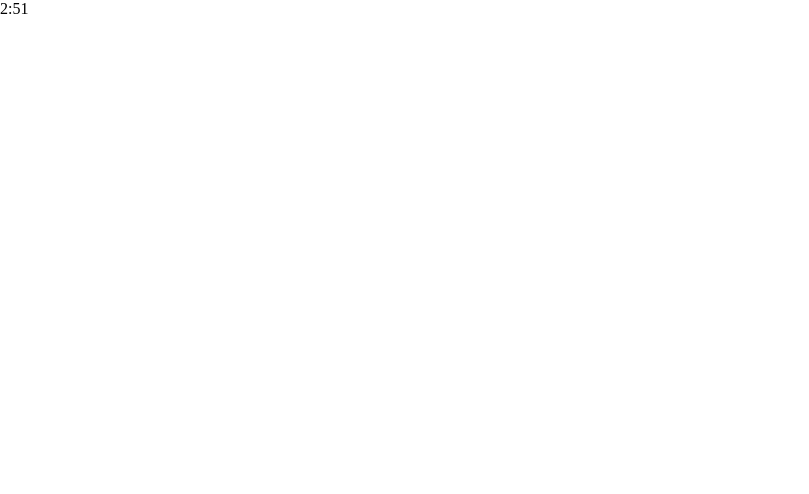
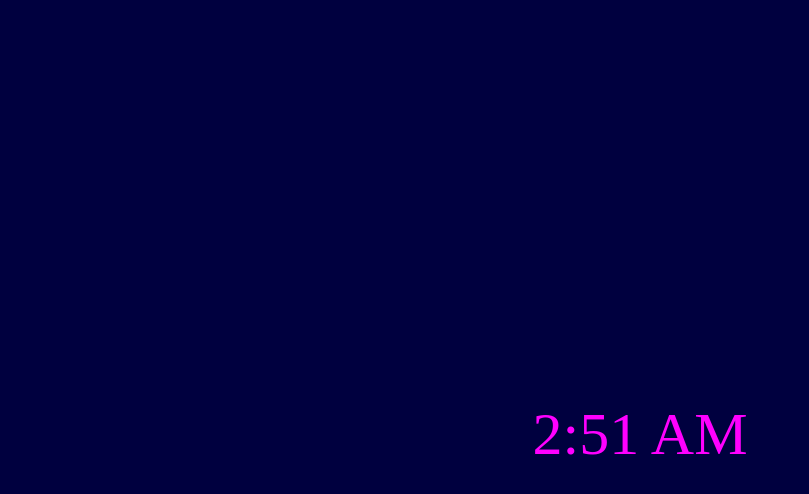
Before and after one commit to kchambers0/alarm_clock, a website: page public/index.html in a window 1280 px wide. Shown: the whole page, without its empty margins (0-809 px from the left). Drawn offline with nearby package versions, Linux system fonts and the light colour scheme.

Commit message:
Updated styles

```diff
--- a/public/css/main.less
+++ b/public/css/main.less
@@ -111,3 +111,21 @@ a{
 .col-12{
   width:100%
 }
+
+
+
+
+/* styles */
+
+body{
+  background-color:#00003f;
+}
+.time{
+  display:block;
+  font-size:60px;
+  position:absolute;
+  top:50%;
+  left:50%;
+  transform:translate(-50%);
+  color:#ff00ff;
+}
--- a/public/index.html
+++ b/public/index.html
@@ -11,14 +11,27 @@
     </body>
     <script src="https://ajax.googleapis.com/ajax/libs/jquery/3.2.1/jquery.min.js"></script>
     <script>
+    //create anonymous function. So that there are no namespace conflicts.
     	$(function(){
+            //create new alarm_clock object
             var alarm_clock = {
+                //create time var. Set to empty object because Date is added in init();
                 time:{},
 
+                //create init function. Sets time new date object and updates display to that time. Sets interval to update clock per every minute.
                 init:function(){
                     self = this;
                     self.time = new Date();
-                    $('.time').text(self.time.getHours() + ":" + self.time.getMinutes());
+                    self.updateClock();
+
+                    setInterval(function(){
+                        self.updateClock();
+                    }, 60000)
+                },
+
+                //updates the clock to the correct time
+                updateClock:function(){
+                    $('.time').text(self.time.getHours()>12?self.time.getHours()-12+":"+self.time.getMinutes()+" PM":self.time.getHours() + ":" + self.time.getMinutes()+" AM");
                 }
             }.init();
         })
--- a/start.js
+++ b/start.js
@@ -21,7 +21,7 @@ app.set('views', __dirname + '/public/');
 
 var App = {
     init: function(){
-        app.use(favicon('../favicon.ico'));
+        app.use(favicon(__dirname.replace(domain, '') + domain + '/favicon.ico'));
 
         app.get('/', function(req, res){
             res.render('index');
```
Also changed, not shown: favicon.ico (added), public/css/main.css.
